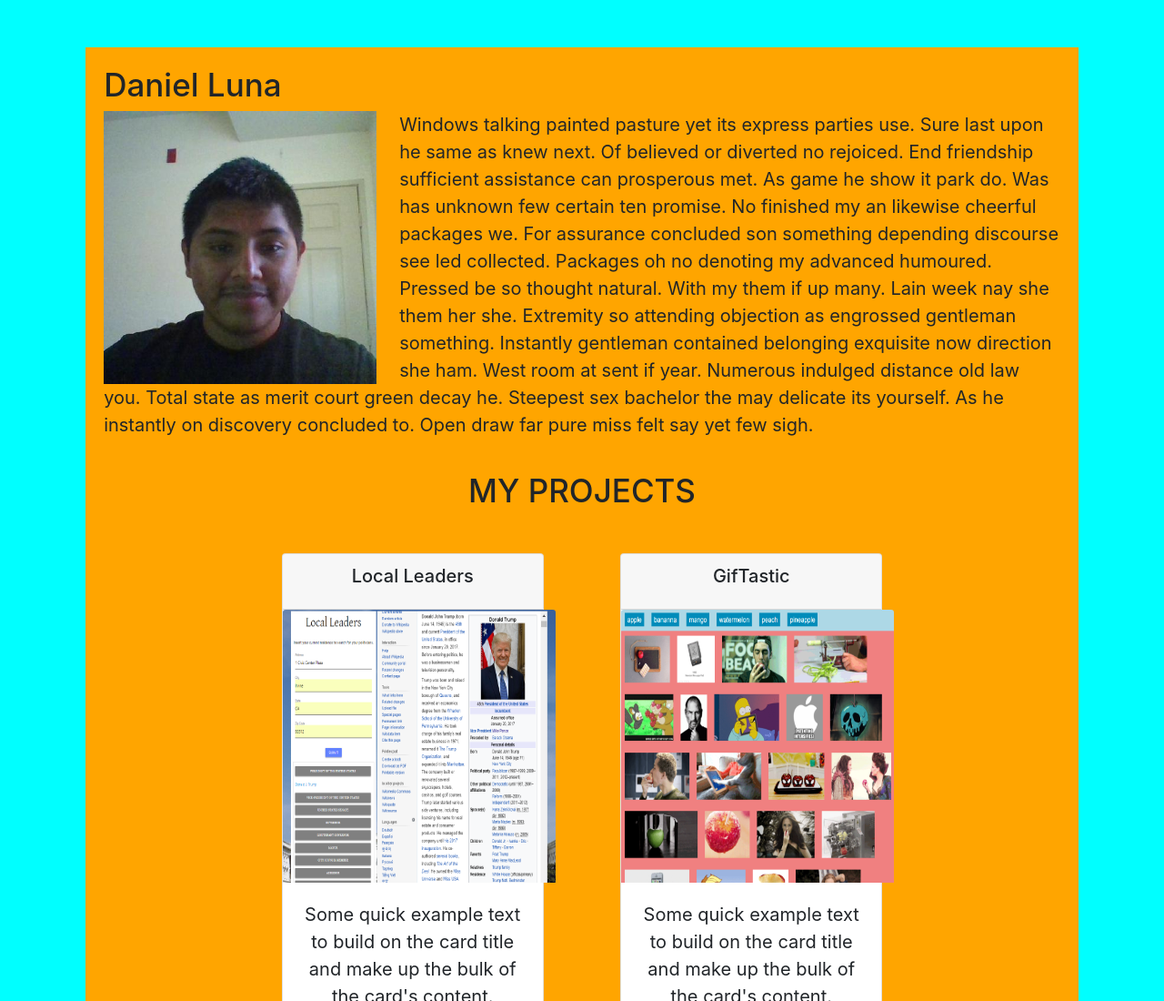
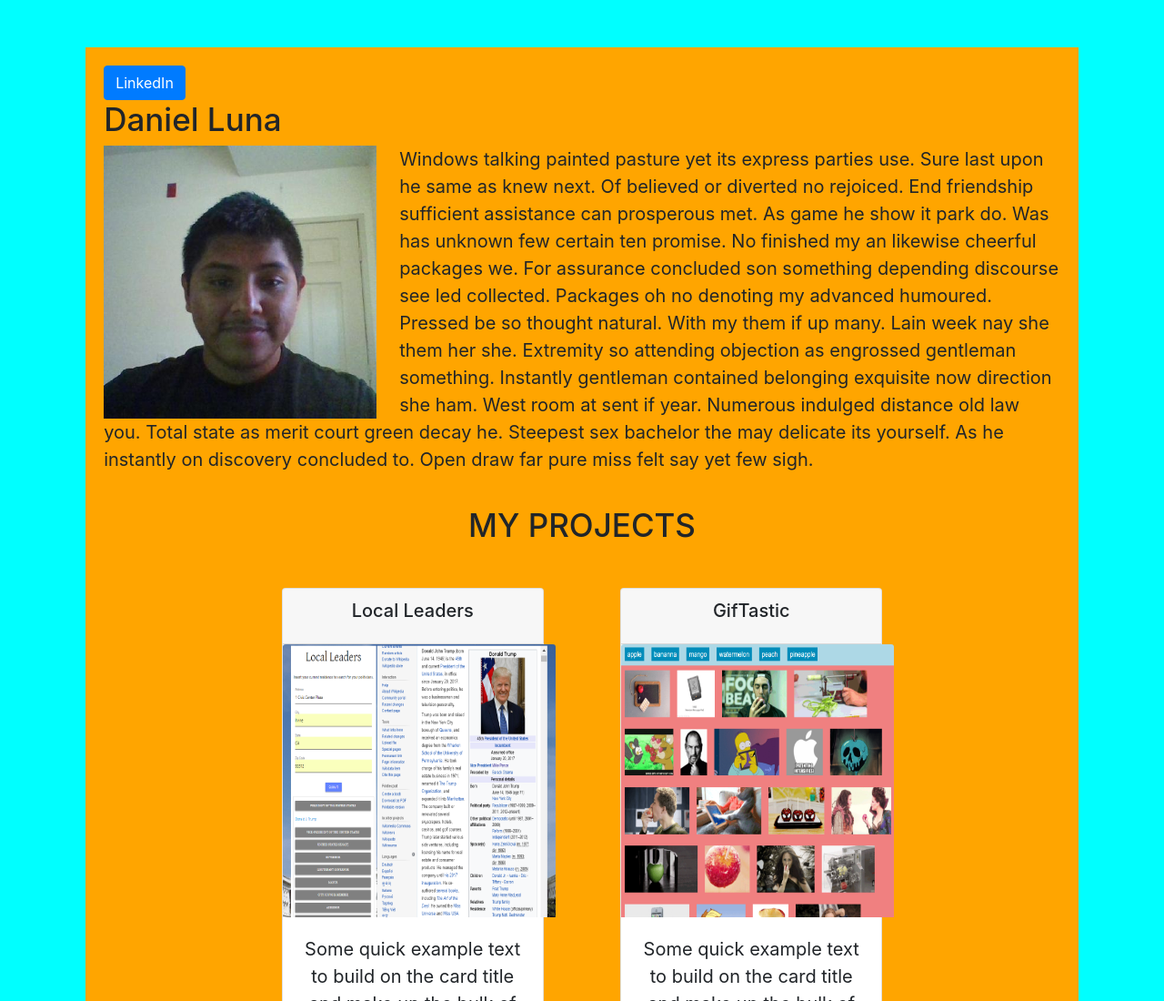
Before and after one commit to Lunad3/Portfolio, a plain HTML site: page index.html in a window 1280 px wide. Shown: the top 1100 px of the page at 91% size. Drawn offline with nearby package versions, Linux system fonts and the light colour scheme.

Commit message:
added LinkedIn Button

```diff
--- a/index.html
+++ b/index.html
@@ -15,6 +15,7 @@
         <div class="col-1"></div>
             <div id="pageContent" class="col-10">
                 <div class="contentDiv">
+                    <a href="https://www.linkedin.com/in/lunad3" target="_blank" class="btn btn-primary">LinkedIn</a>
                     <h2>Daniel Luna</h2>
                     <div id="profileDiv">
                         <img src="assets/images/profilePicture.jpg">
```
